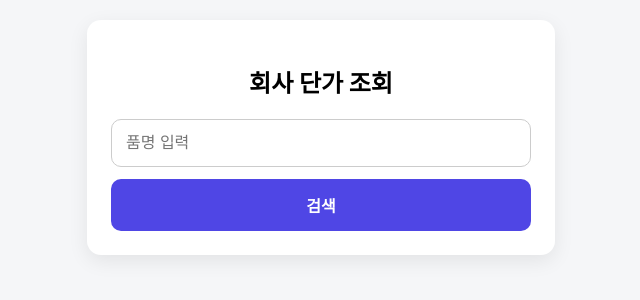
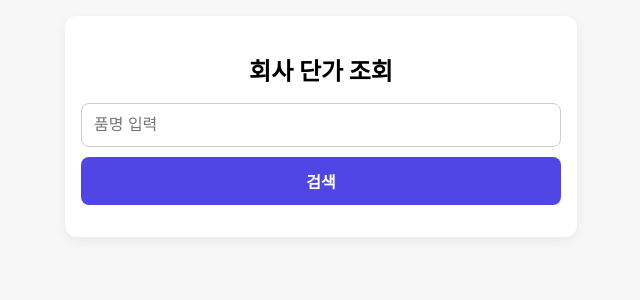
Before and after one commit to dayoungsin/price-web, a Flask app: page / in a window 1280 px wide. Shown: the top 300 px of the page, without its empty margins (319-959 px from the left). Run offline with Flask 3, Linux system fonts and the light colour scheme.

Commit message:
Update index.html

```diff
--- a/price_app/templates/index.html
+++ b/price_app/templates/index.html
@@ -4,95 +4,147 @@
   <meta charset="utf-8">
   <title>단가 조회</title>
 
-  <!-- 모바일 필수 -->
-  <meta name="viewport" content="width=device-width, initial-scale=1">
+  <!-- 📱 모바일 핵심 -->
+  <meta name="viewport" content="width=device-width, initial-scale=1.0">
 
   <style>
     body {
-      font-family: -apple-system, BlinkMacSystemFont, "Segoe UI", Roboto, sans-serif;
-      background: #f5f6f8;
       margin: 0;
-      padding: 20px;
+      padding: 16px;
+      font-family: -apple-system, BlinkMacSystemFont, "Apple SD Gothic Neo", sans-serif;
+      background-color: #f7f7f7;
     }
 
-    .card {
-      max-width: 420px;
+    .container {
+      max-width: 480px;
       margin: 0 auto;
-      background: white;
-      border-radius: 14px;
-      padding: 24px;
-      box-shadow: 0 6px 20px rgba(0,0,0,0.08);
+      background: #ffffff;
+      padding: 16px;
+      border-radius: 12px;
+      box-shadow: 0 4px 12px rgba(0,0,0,0.06);
     }
 
     h2 {
       text-align: center;
-      margin-bottom: 20px;
+      margin-bottom: 16px;
+    }
+
+    form {
+      display: flex;
+      flex-direction: column;
+      gap: 10px;
+      margin-bottom: 16px;
     }
 
     input[type="text"] {
-      width: 100%;
-      padding: 14px;
-      font-size: 16px;
-      border-radius: 10px;
+      font-size: 16px;   /* iOS 자동 확대 방지 */
+      padding: 12px;
+      border-radius: 8px;
       border: 1px solid #ccc;
-      margin-bottom: 12px;
-      box-sizing: border-box;
     }
 
     button {
-      width: 100%;
-      padding: 14px;
       font-size: 16px;
-      border-radius: 10px;
+      padding: 12px;
+      border-radius: 8px;
       border: none;
-      background: #4f46e5;
+      background-color: #4f46e5;
       color: white;
       font-weight: 600;
-      cursor: pointer;
     }
 
     ul {
       list-style: none;
       padding: 0;
-      margin-top: 20px;
+      margin: 0;
     }
 
     li {
       padding: 12px;
       border-bottom: 1px solid #eee;
+      display: flex;
+      justify-content: space-between;
       font-size: 15px;
     }
 
     li:last-child {
       border-bottom: none;
     }
+
+    .price {
+      font-weight: 600;
+      color: #111827;
+    }
+        /* =========================
+       카드형 UI (추가)
+    ========================= */
+
+    .result-list {
+      display: flex;
+      flex-direction: column;
+      gap: 12px;
+    }
+
+    .card {
+      background: #ffffff;
+      border-radius: 12px;
+      padding: 14px 16px;
+      box-shadow: 0 4px 10px rgba(0,0,0,0.06);
+    }
+
+    .card-name {
+      font-size: 16px;
+      font-weight: 700;
+      margin-bottom: 6px;
+    }
+
+    .card-note {
+      font-size: 14px;
+      color: #6b7280;
+      margin-bottom: 8px;
+    }
+
+    .card-price {
+      font-size: 16px;
+      font-weight: 700;
+      color: #4f46e5;
+      text-align: right;
+    }
+
   </style>
 </head>
 
 <body>
-  <div class="card">
+  <div class="container">
     <h2>회사 단가 조회</h2>
 
     <form method="post">
-      <input
-        type="text"
-        name="name"
-        placeholder="품명 입력"
-        autocomplete="off"
-      >
+      <input type="text" name="name" placeholder="품명 입력">
       <button type="submit">검색</button>
     </form>
 
     {% if results is not none %}
-      <ul>
-        {% for _, r in results.iterrows() %}
-          <li>
-            <strong>{{ r["name"] }}</strong><br>
-            {{ "{:,}".format(r["price"]) }} 원
-          </li>
-        {% endfor %}
-      </ul>
+  <div class="result-list">
+
+    {% if not results.empty %}
+      {% for _, r in results.iterrows() %}
+
+        <div class="card">
+          <div class="card-name">{{ r["name"] }}</div>
+
+          {% if r["note"] %}
+            <div class="card-note">※ {{ r["note"] }}</div>
+          {% endif %}
+
+          <div class="card-price">{{ r["price_fmt"] }}</div>
+        </div>
+
+      {% endfor %}
+    {% else %}
+      <p style="text-align:center; color:#6b7280;">
+        검색 결과가 없습니다.
+      </p>
     {% endif %}
+
   </div>
-</body>
-</html>
+{% endif %}
```
